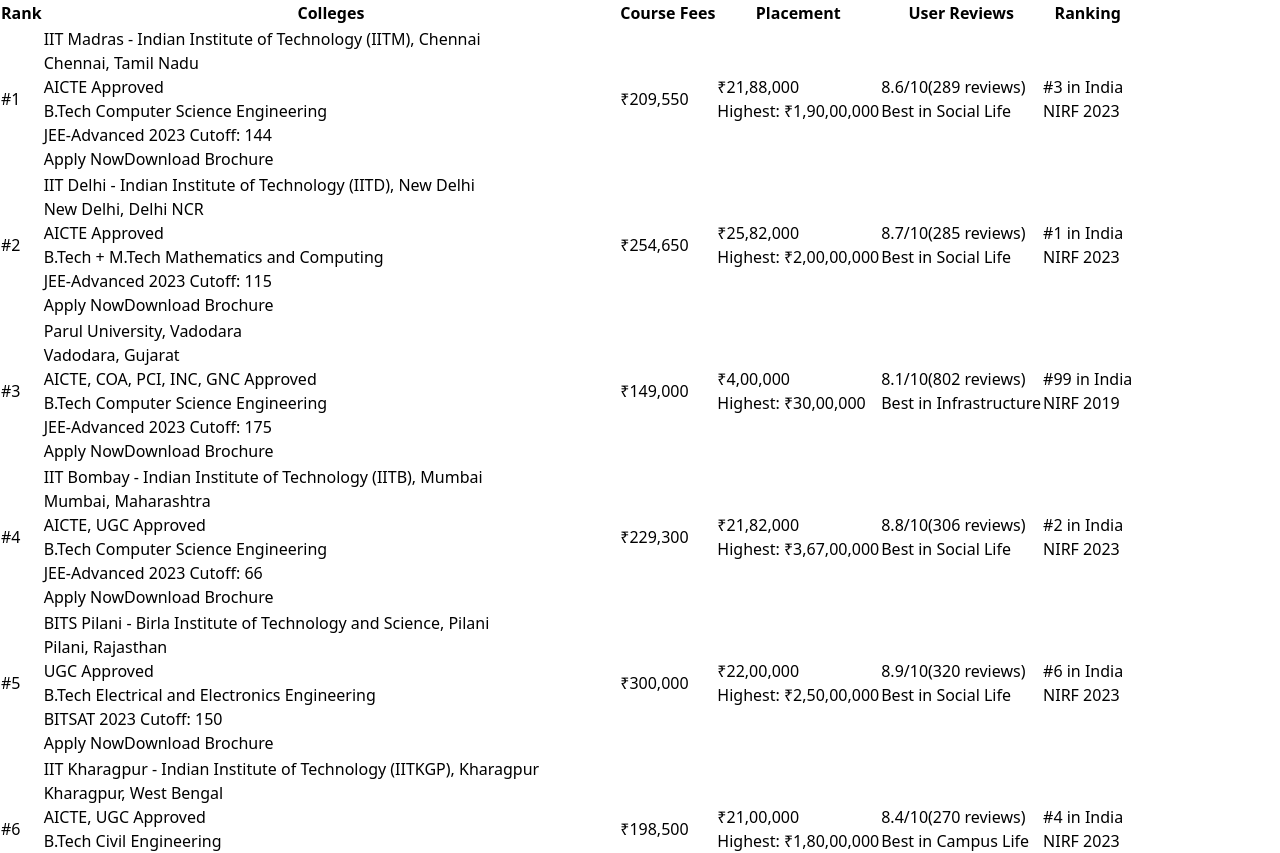
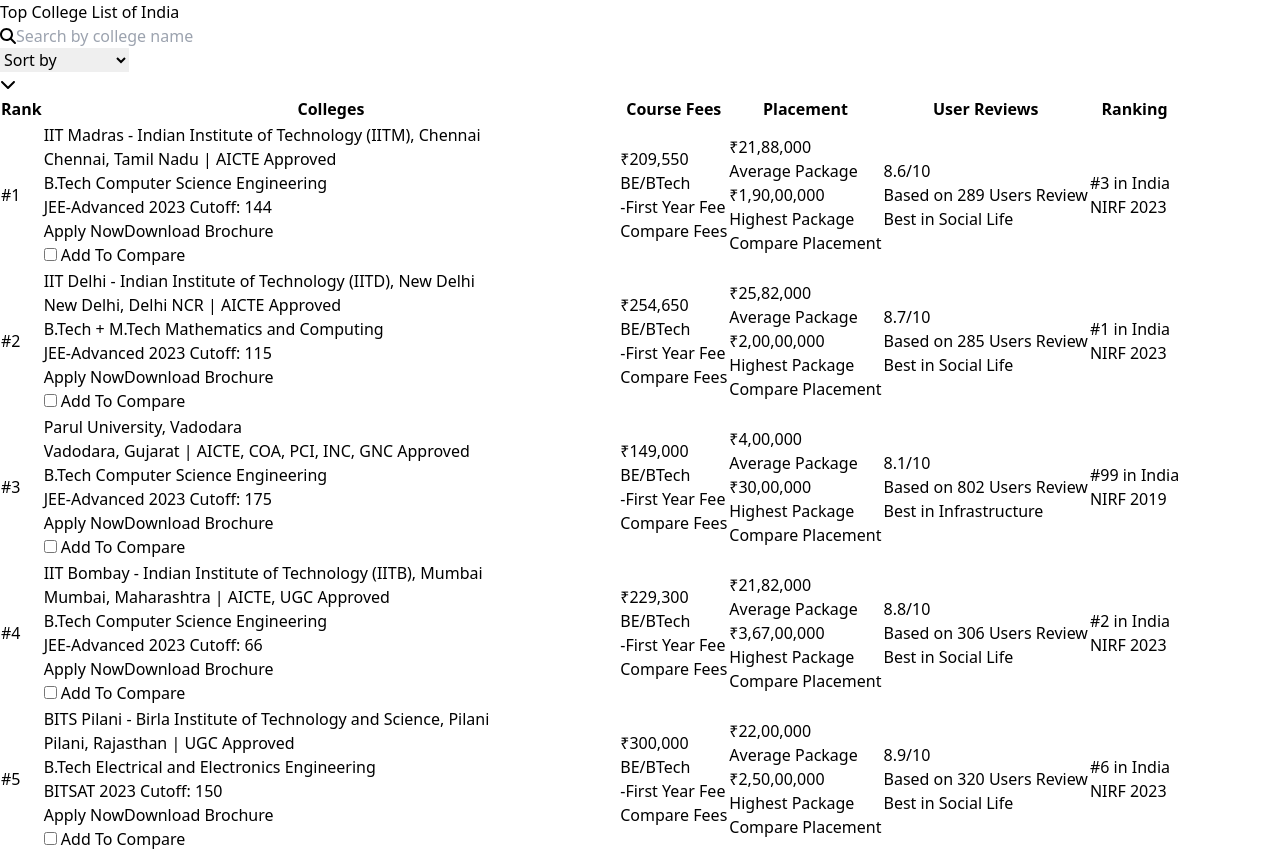
Before and after one commit to black-sheepp/college-list-ui, a React (Vite) app: page / in a window 1280 px wide. Shown: the top 853 px of the page. Built offline with nearby package versions, Linux system fonts and the light colour scheme.

Commit message:
Maping with json data done and Basic UI created

```diff
--- a/package.json
+++ b/package.json
@@ -10,6 +10,8 @@
     "preview": "vite preview"
   },
   "dependencies": {
+    "@fortawesome/free-solid-svg-icons": "^6.6.0",
+    "@fortawesome/react-fontawesome": "^0.2.2",
     "react": "^18.3.1",
     "react-dom": "^18.3.1"
   },
--- a/src/components/CollegeDetails.tsx
+++ b/src/components/CollegeDetails.tsx
@@ -1,5 +1,5 @@
-import React from 'react';
-import Institution from '../utils/interface';
+import React from "react";
+import Institution from "../utils/interface";
 
 interface CollegeDetailsProps {
 	college: Institution;
@@ -9,13 +9,22 @@
 	return (
 		<td className='p-2 block md:table-cell'>
 			<div className='font-semibold text-blue-600'>{college.name}</div>
-            <div className='text-gray-500'>{college.location}</div>
-            <div className='text-sm text-gray-400'>{college.approved}</div>
+			<p className='text-gray-500 text-xs'>
+				{college.location} | {college.approved}
+			</p>
+			<div className='pl-4'>
 				<div className='text-sm text-gray-400'>{college.course}</div>
-            <div className='text-sm text-gray-400'>{college.cutoff}</div>
+				<div className='text-xs text-gray-400'>{college.cutoff}</div>
+			</div>
+			<div className="flex justify-between">
 				<div className='mt-2'>
-                <button className='text-orange-500'>Apply Now</button>
-                <button className='ml-4 text-green-500'>Download Brochure</button>
+					<button className='text-orange-500 text-xs'>Apply Now</button>
+					<button className='ml-4 text-green-500 text-xs'>Download Brochure</button>
+				</div>
+				<div className='mt-2 flex items-center gap-2'>
+					<input type='checkbox' id='checkbox' name='compareCOlleges'/>
+					<label htmlFor='checkbox' className="text-xs"> Add To Compare</label>
+				</div>
 			</div>
 		</td>
 	);
--- a/src/components/CollegeRow.tsx
+++ b/src/components/CollegeRow.tsx
@@ -1,9 +1,9 @@
-import React from 'react';
-import CollegeDetails from './CollegeDetails';
-import PlacementInfo from './PlacementInfo';
-import UserReviews from './UserReviews';
-import RankingInfo from './RankingInfo';
-import Institution from '../utils/interface';
+import React from "react";
+import CollegeDetails from "./CollegeDetails";
+import PlacementInfo from "./PlacementInfo";
+import UserReviews from "./UserReviews";
+import RankingInfo from "./RankingInfo";
+import Institution from "../utils/interface";
 
 interface CollegeRowProps {
 	college: Institution;
@@ -16,6 +16,9 @@
 			<CollegeDetails college={college} />
 			<td className='p-2 block md:table-cell'>
 				<div className='text-gray-700 font-semibold'>{`₹${college.fees.toLocaleString()}`}</div>
+                <p className="text-gray-400 text-xs">BE/BTech</p>
+                <p className="text-gray-400 text-xs">-First Year Fee</p>
+                <button className="text-xs text-orange-500 font-semibold">Compare Fees</button>
 			</td>
 			<PlacementInfo
 				averagePlacement={college.average_placement}
--- /dev/null
+++ b/src/components/FilterSearch.tsx
@@ -0,0 +1,64 @@
+import React, { useState } from "react";
+import { FontAwesomeIcon } from "@fortawesome/react-fontawesome";
+import { faSearch, faChevronDown } from "@fortawesome/free-solid-svg-icons";
+
+type SortOption = "College_rating" | "fees" | "user_reviews_rating";
+
+interface FilterSearchProps {
+	onSearch: (query: string) => void;
+	onSort: (sortKey: SortOption) => void;
+}
+
+const FilterSearch: React.FC<FilterSearchProps> = ({ onSearch, onSort }) => {
+	const [searchQuery, setSearchQuery] = useState<string>("");
+	const [selectedSort, setSelectedSort] = useState<SortOption | "">("");
+
+	const handleSearchChange = (e: React.ChangeEvent<HTMLInputElement>) => {
+		setSearchQuery(e.target.value);
+		onSearch(e.target.value);
+	};
+
+	const handleSortChange = (e: React.ChangeEvent<HTMLSelectElement>) => {
+		const sortKey = e.target.value as SortOption;
+		setSelectedSort(sortKey);
+		onSort(sortKey);
+	};
+
+	return (
+		<div className='flex justify-center items-center flex-col'>
+			<h1 className='w-full text-4xl font-bold text-gray-900 mb-4 mx-auto text-center my-4'>
+				Top College List of India
+			</h1>
+			<div className='flex flex-col w-full max-w-4xl md:flex-row justify-between items-center gap-4 mb-4'>
+				<div className='flex items-center bg-white text-gray-900 rounded-full shadow-sm overflow-hidden w-full mx-6 my-3 md:w-1/3'>
+					<FontAwesomeIcon icon={faSearch} className='ml-3 text-gray-400 text-sm' />
+					<input
+						type='text'
+						placeholder='Search by college name'
+						value={searchQuery}
+						onChange={handleSearchChange}
+						className='w-full px-3 py-2 text-sm border-1 focus:ring-0 focus:outline-none rounded-full'
+					/>
+				</div>
+				<div className='flex items-center bg-white text-gray-900 rounded-full shadow-sm overflow-hidden w-full mx-6 my-3 md:w-1/4'>
+					<select
+						value={selectedSort}
+						onChange={handleSortChange}
+						className='w-full px-3 py-2 text-sm border-0 focus:ring-0 focus:outline-none rounded-full appearance-none bg-transparent'>
+						<option value='' disabled>
+							Sort by
+						</option>
+						<option value='fees'>Course Fees</option>
+						<option value='College_rating'>College Rating</option>
+						<option value='user_reviews_rating'>User Reviews</option>
+					</select>
+					<div className='pointer-events-none pr-3'>
+						<FontAwesomeIcon icon={faChevronDown} className='text-gray-600 text-sm' />
+					</div>
+				</div>
+			</div>
+		</div>
+	);
+};
+
+export default FilterSearch;
--- a/src/components/PlacementInfo.tsx
+++ b/src/components/PlacementInfo.tsx
@@ -1,5 +1,5 @@
-import React from 'react';
-import { formatCurrency } from '../utils/utils';
+import React from "react";
+import { formatCurrency } from "../utils/utils";
 
 interface PlacementInfoProps {
 	averagePlacement: number;
@@ -9,8 +9,15 @@
 const PlacementInfo: React.FC<PlacementInfoProps> = ({ averagePlacement, highestPlacement }) => {
 	return (
 		<td className='p-2 block md:table-cell'>
-            <div className='text-gray-700'>{formatCurrency(averagePlacement)}</div>
-            <div className='text-gray-400'>{`Highest: ${formatCurrency(highestPlacement)}`}</div>
+			<div>
+				<p className='text-[#2a9d8f] font-semibold'>{formatCurrency(averagePlacement)}</p>
+				<p className='text-xs'>Average Package</p>
+			</div>
+			<div>
+				<p className='text-[#2a9d8f] font-semibold'>{formatCurrency(highestPlacement)}</p>
+				<p className='text-xs'>Highest Package</p>
+			</div>
+            <button className="text-orange-500 text-xs font-semibold">Compare Placement</button>
 		</td>
 	);
 };
--- a/src/components/RankingInfo.tsx
+++ b/src/components/RankingInfo.tsx
@@ -9,10 +9,11 @@
 const RankingInfo: React.FC<RankingInfoProps> = ({ nationalRank, source, year }) => {
     return (
         <td className='p-2 block md:table-cell'>
-            <div className='text-gray-700 font-semibold'>{`#${nationalRank} in India`}</div>
-            <div className='text-gray-400'>
+            <div className='text-gray-700 font-semibold text-sm'>{`#${nationalRank} in India`}</div>
+            <div className='text-gray-400 text-xs'>
                 {source} {year}
             </div>
+
         </td>
     );
 };
--- a/src/components/Table.tsx
+++ b/src/components/Table.tsx
@@ -1,20 +1,85 @@
-import React from 'react';
-import CollegeTable from './CollegeTable';
-import collegeData from '../json-data/collegeData.json';
-import TableHeader from './TableHeader';
-import Institution from '../utils/interface';
+import React, { useState, useMemo } from "react";
+import TableHeader from "./TableHeader";
+import CollegeTable from "./CollegeTable";
+import FilterSearch from "./FilterSearch";
+import collegeData from "../json-data/collegeData.json";
+import Institution from "../utils/interface";
+import useInfiniteScroll from "../hooks/useInfiniteScroll";
 
-const colleges: Institution[] = collegeData;
+type SortKey = "College_rating" | "fees" | "user_reviews_rating";
+
+const collegesPerPage = 10;
 
 const Table: React.FC = () => {
-    return (
-        <div className='overflow-x-auto'>
-            <table className='min-w-full border-collapse block md:table'>
-                <TableHeader />
-                <CollegeTable colleges={colleges} />
-            </table>
-        </div>
-    );
+	const [colleges, setColleges] = useState<Institution[]>(collegeData.slice(0, collegesPerPage));
+	const [searchQuery, setSearchQuery] = useState<string>("");
+	const [sortKey, setSortKey] = useState<SortKey | null>(null);
+	const [sortOrder, setSortOrder] = useState<"asc" | "desc">("asc");
+
+	useInfiniteScroll(() => loadMoreColleges());
+
+	const loadMoreColleges = () => {
+		const currentLength = colleges.length;
+		const moreColleges = collegeData.slice(currentLength, currentLength + collegesPerPage);
+		setColleges([...colleges, ...moreColleges]);
+	};
+
+	const handleSearch = (query: string) => {
+		setSearchQuery(query);
+	};
+
+	const handleSort = (key: SortKey) => {
+		if (sortKey === key && sortOrder === "asc") {
+			setSortOrder("desc");
+		} else {
+			setSortOrder("asc");
+			setSortKey(key);
+		}
+	};
+
+	const sortedColleges = useMemo(() => {
+		let sorted = [...colleges];
+		if (sortKey) {
+			sorted = sorted.sort((a, b) => {
+				let aValue: number;
+				let bValue: number;
+
+				switch (sortKey) {
+					case "College_rating":
+						aValue = a.user_reviews.rating;
+						bValue = b.user_reviews.rating;
+						break;
+					case "fees":
+						aValue = a.fees;
+						bValue = b.fees;
+						break;
+					case "user_reviews_rating":
+						aValue = a.user_reviews.rating;
+						bValue = b.user_reviews.rating;
+						break;
+					default:
+						return 0;
+				}
+
+				return sortOrder === "asc" ? aValue - bValue : bValue - aValue;
+			});
+		}
+		return sorted;
+	}, [colleges, sortKey, sortOrder]);
+
+	const filteredColleges = useMemo(() => {
+		return sortedColleges.filter((college) => college.name.toLowerCase().includes(searchQuery.toLowerCase()));
+	}, [sortedColleges, searchQuery]);
+
+	return (
+		<div className='overflow-x-auto w-full max-w-7xl items-center mx-auto'>
+			<FilterSearch onSearch={handleSearch} onSort={handleSort} />
+			<table className='min-w-full border-collapse block md:table'>
+				<TableHeader/>
+				<CollegeTable colleges={filteredColleges} />
+			</table>
+		</div>
+	);
 };
 
 export default Table;
--- a/src/components/TableHeader.tsx
+++ b/src/components/TableHeader.tsx
@@ -1,18 +1,18 @@
-import React from 'react';
+import React from "react";
 
 const TableHeader: React.FC = () => {
-    return (
-        <thead className='block md:table-header-group'>
-            <tr className='border-b border-gray-300 block md:table-row'>
-                <th className='text-left p-2 block md:table-cell'>Rank</th>
-                <th className='text-left p-2 block md:table-cell'>Colleges</th>
-                <th className='text-left p-2 block md:table-cell'>Course Fees</th>
-                <th className='text-left p-2 block md:table-cell'>Placement</th>
-                <th className='text-left p-2 block md:table-cell'>User Reviews</th>
-                <th className='text-left p-2 block md:table-cell'>Ranking</th>
-            </tr>
-        </thead>
-    );
+	return (
+		<thead className='block md:table-header-group bg-gray-800 text-white'>
+			<tr className='border-b border-gray-300 block md:table-row'>
+				<th className=' text-left text-xs py-3 px-2  block md:table-cell'>Rank</th>
+				<th className=' text-left text-xs py-3 px-2  block md:table-cell'>Colleges</th>
+				<th className=' text-left text-xs py-3 px-2  block md:table-cell'>Course Fees</th>
+				<th className=' text-left text-xs py-3 px-2  block md:table-cell'>Placement</th>
+				<th className=' text-left text-xs py-3 px-2  block md:table-cell'>User Reviews</th>
+				<th className=' text-left text-xs py-3 px-2  block md:table-cell'>Ranking</th>
+			</tr>
+		</thead>
+	);
 };
 
 export default TableHeader;
--- a/src/components/UserReviews.tsx
+++ b/src/components/UserReviews.tsx
@@ -10,11 +10,11 @@
 const UserReviews: React.FC<UserReviewsProps> = ({ rating, reviewsCount, highlight }) => {
     return (
         <td className='p-2 block md:table-cell'>
-            <div className='flex items-center'>
-                <span className='text-yellow-400 font-semibold'>{formatRating(rating)}</span>
-                <span className='ml-2 text-gray-400'>{`(${reviewsCount} reviews)`}</span>
+            <div className='items-center'>
+                <p className='text-black text-sm font-semibold'>{formatRating(rating)}</p>
+                <p className='text-gray-400 text-xs'>{`Based on ${reviewsCount} Users Review`}</p>
             </div>
-            <div className='text-orange-500 text-sm'>{highlight}</div>
+            <div className='text-orange-500 text-xs'>{highlight}</div>
         </td>
     );
 };
--- /dev/null
+++ b/src/hooks/useInfiniteScroll.ts
@@ -0,0 +1,15 @@
+import { useEffect } from 'react';
+
+const useInfiniteScroll = (callback: () => void) => {
+    useEffect(() => {
+        const handleScroll = () => {
+            if (window.innerHeight + window.scrollY >= document.body.offsetHeight) {
+                callback();
+            }
+        };
+        window.addEventListener('scroll', handleScroll);
+        return () => window.removeEventListener('scroll', handleScroll);
+    }, [callback]);
+};
+
+export default useInfiniteScroll;
```
Also changed, not shown: 1 other file (tests, documents, lock files or other folders). Lines whose indentation alone changed are shown as unchanged.
